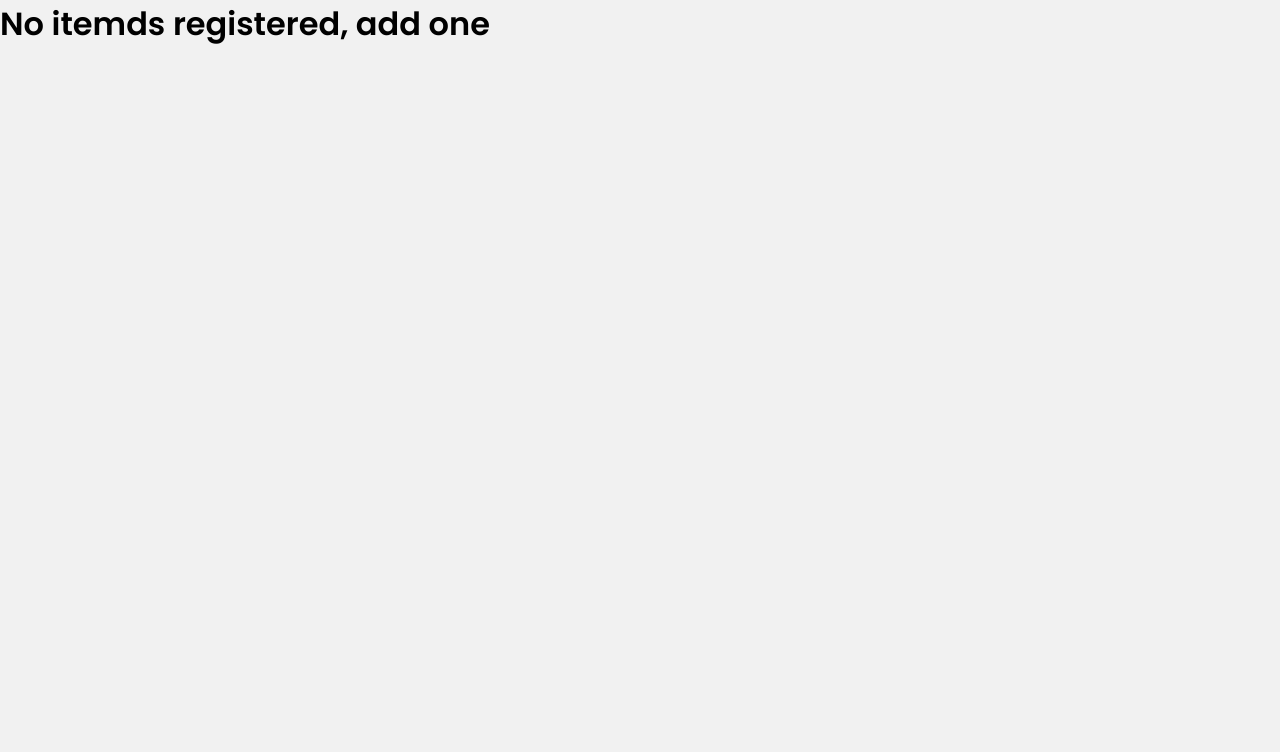
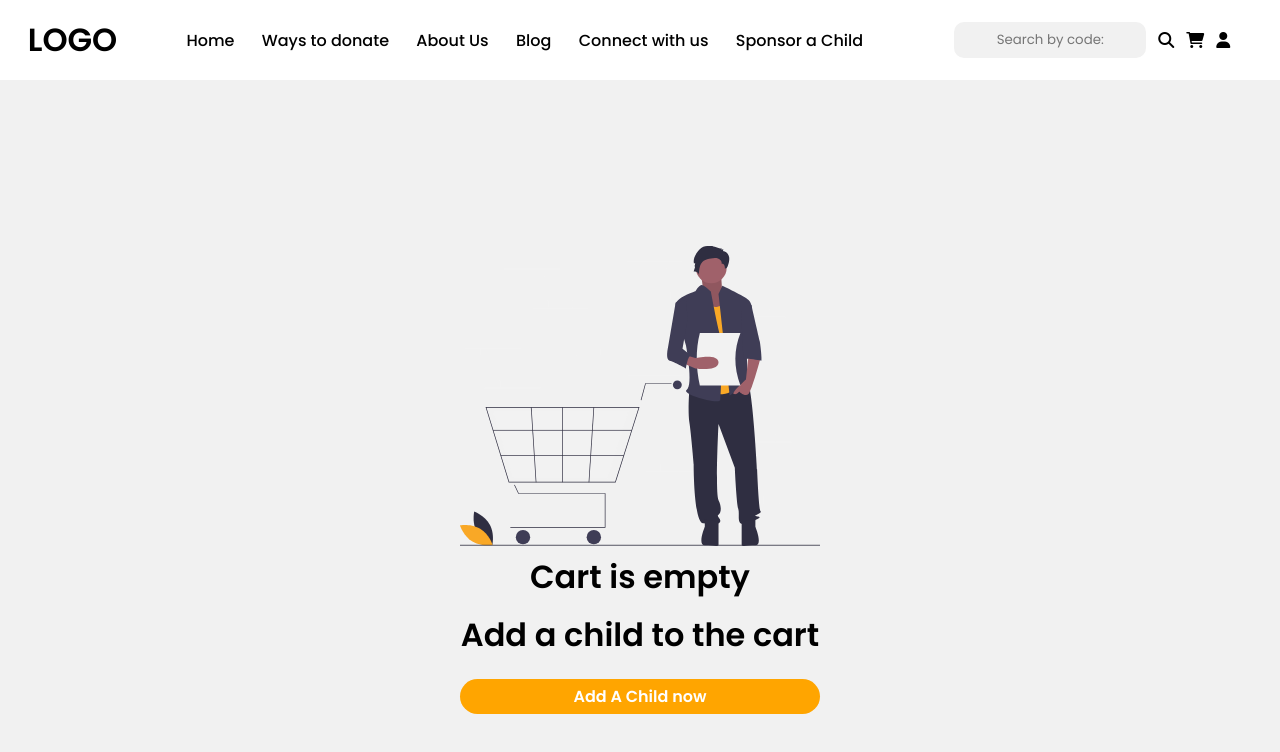
Before and after one commit to Jesus180Reyes/child_sponsor_app, a React (Vite) app: page /cart in a window 1280 px wide. Shown: the top 752 px of the page. Built offline with nearby package versions, Linux system fonts and the light colour scheme; no server answers.

Commit message:
Feat: Not Found Page added and ajusted.

```diff
--- a/src/components/child/ChildCartComponent.tsx
+++ b/src/components/child/ChildCartComponent.tsx
@@ -8,8 +8,8 @@ export const ChildCartComponent:FC<Props> = ({childCart}) => {
   return (
     <>
     {
-    childCart.map((child:Row) => {
-          return <div className="products-box">
+    childCart.map((child:Row,i) => {
+          return <div className="products-box" key={i}>
           <div className="image-box-cart">
             <img src={child.imgSrc} alt={child.name} />
           </div>
--- a/src/components/child/RowChildDetails.tsx
+++ b/src/components/child/RowChildDetails.tsx
@@ -5,6 +5,8 @@ import Swal from "sweetalert2";
 import { useNavigate } from 'react-router-dom';
 import { useDispatch } from 'react-redux';
 import { onChildCartAdded } from "../../slices/child/childSlice";
+import { useChild } from '../../pages/child/hooks/useChild';
+import { alertDialog } from '../../helpers/alertDialog';
 
 interface Props {
     childResponse: Row;
@@ -13,6 +15,7 @@ interface Props {
 export const RowChildDetails:FC<Props> = ({childResponse,currentChildName}) => {
   const navigate = useNavigate();
   const dispatch = useDispatch();
+  const {childCart} = useChild();
   const onChildSelected =async () =>  {
     Swal.fire({
       title: 'Are you sure?',
@@ -33,7 +36,7 @@ export const RowChildDetails:FC<Props> = ({childResponse,currentChildName}) => {
         dispatch(onChildCartAdded(childResponse));
 
       }
-    })
+    }).then()
 
 
   }
--- a/src/index.css
+++ b/src/index.css
@@ -107,3 +107,40 @@ body {
   height: 80px;
   width: 80px;
 }
+
+.cart-empty-container {
+  /* background-color: red; */
+  height: 100vh;
+  display: flex;
+  flex-direction: column;
+  justify-content: center;
+  align-items: center;
+}
+
+.cart-empty-box {
+  /* background-color: green; */
+  /* height: 60%; */
+  padding: 20px;
+}
+.cart-empty-box img {
+  /* background-color: yellow; */
+  height: 300px;
+  width: 100%;
+}
+.cart-empty-box h1 {
+  text-align: center;
+  font-size: 2rem;
+  margin-bottom: 10px;
+}
+
+.cart-empty-box button {
+  cursor: pointer;
+  width: 100%;
+  padding: 5px;
+  border-radius: 20px;
+  font-size: 1rem;
+  background-color: orange;
+  color: #fff;
+  font-weight: bold;
+  margin-top: 10px;
+}
--- a/src/pages/auth/ProfilePage.tsx
+++ b/src/pages/auth/ProfilePage.tsx
@@ -19,9 +19,14 @@ export const ProfilePage = () => {
   return (
     <>
     <Navbar/>
-    <h1>{status}</h1>
-    <h1>{JSON.stringify(user)}</h1>
-    <button onClick={()=> logOutUserAuth()}>Sing Out</button>
+    <div className="profile-container">
+      <div className="profile-box">
+      <h1>{status}</h1>
+      <h1>{JSON.stringify(user)}</h1>
+      <button onClick={()=> logOutUserAuth()}>Sing Out</button>
+
+      </div>
+    </div>
     </>
   )
 }
--- a/src/pages/auth/index.css
+++ b/src/pages/auth/index.css
@@ -58,3 +58,25 @@
     font-weight: bold;
     margin-bottom: 30px;
 }
+
+.profile-container {
+    text-align: center;
+    /* background-color: red; */
+    height: 85vh;
+    display: flex;
+    flex-direction: column;
+    justify-content: center;
+    align-items: center;
+}
+
+.profile-box button {
+    background-color: orange;
+    color: #fff;
+    font-weight: bold;
+    font-size: 1rem;
+    cursor: pointer;
+    width: 300px;
+    height: 40px;
+    border-radius: 20px;
+    margin-top: 30px;
+}
--- a/src/pages/child/ChildCart.tsx
+++ b/src/pages/child/ChildCart.tsx
@@ -2,12 +2,13 @@ import { Navbar } from '../../shared';
 import { useSelector } from 'react-redux';
 import { ChildCartComponent } from '../../components/';
 import { useNavigate } from 'react-router-dom';
+import { NotFoundPage } from '../../shared/NotFoundPage';
 
 export const ChildCart = () => {
   const navigate = useNavigate();
   const {childCart} = useSelector((state:any) => state.child);
   document.title = `Cart | ${childCart.length} children on the cart`;
-  if(!childCart.length) return <h1>No itemds registered, add one </h1>
+  if(!childCart.length) return (<NotFoundPage/>);
   return (
     <>
     <Navbar/>
@@ -19,7 +20,7 @@ export const ChildCart = () => {
       <hr/>
       <ChildCartComponent childCart={childCart}/>
       <div className="payment-box">
-        <p>Subtotal ({childCart.length} children) <h1>US${38.00 * childCart.length}.00</h1></p>
+        <p>Subtotal ({childCart.length} children) </p><h1>US${38.00 * childCart.length}.00</h1>
         <button onClick={()=> navigate("/payment")}>Proceder al pago</button>
       </div>
 
--- a/src/shared/Navbar.tsx
+++ b/src/shared/Navbar.tsx
@@ -40,7 +40,7 @@ export const Navbar = () => {
           <i className="fa-sharp fa-solid fa-cart-shopping cart-icon"></i>
           {
             childCart.length
-            ?  <div className="circle-notification-cart">
+            ?  <div className="circle-notification-cart animate__animated animate__bounce animate__delay-5s">
             <p>{childCart.length}</p>
           </div>
           : undefined
--- a/src/shared/NotFoundPage.tsx
+++ b/src/shared/NotFoundPage.tsx
@@ -1,9 +1,25 @@
-import Svg from "../assets/not-found.svg";
+import Svg from "../assets/cart-empty.svg";
+import { Navbar } from "./Navbar";
+import { useNavigate } from 'react-router-dom';
 
 export const NotFoundPage = () => {
+  const navigate = useNavigate();
+  const onSubmit = () => {
+    navigate("/childs")
+  }
   return (
     <>
+    <Navbar/>
+    <div className="cart-empty-container">
+      <div className="cart-empty-box">
+
     <img src={Svg} alt="" />
+    <h1>Cart is empty</h1>
+    <h1>Add a child to the cart</h1>
+    <button onClick={onSubmit}>Add A Child now</button>
+      </div>
+
+    </div>
     </>
   )
 }
--- a/src/slices/child/childSlice.ts
+++ b/src/slices/child/childSlice.ts
@@ -1,4 +1,5 @@
 import { createSlice, PayloadAction } from '@reduxjs/toolkit';
+import { alertDialog } from '../../helpers/alertDialog';
 import { Row } from '../../interfaces/ChildsResponse';
 
 // Define a type for the slice state
@@ -19,7 +20,16 @@ onGetchilds: (state, action  ) => {
     state.childs = action.payload;
 },
 onChildCartAdded: (state,action:PayloadAction<Row>) => {
-    state.childCart.push(action.payload);
+    state.childCart.map(e => {
+    if(action.payload.uid === e.uid) {
+      alertDialog("Este child ya esta agregado", "ya esta agregado", "error");
+      return;
+    }
+
+
+  })
+  state.childCart.push(action.payload);
+
 }
 }
 });
```
Also changed, not shown: src/assets/cart-empty.svg (added), src/data/inputData.ts (deleted).
